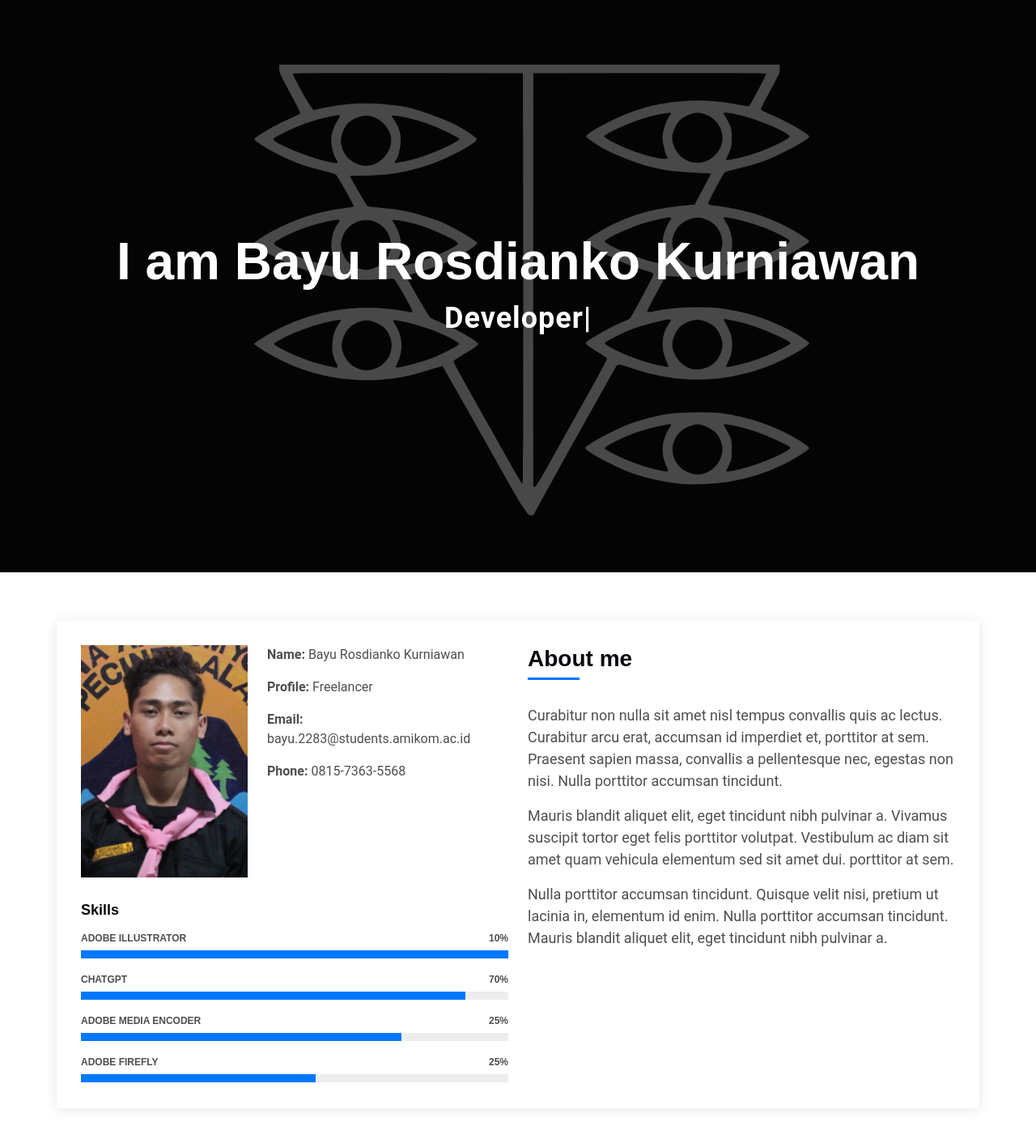
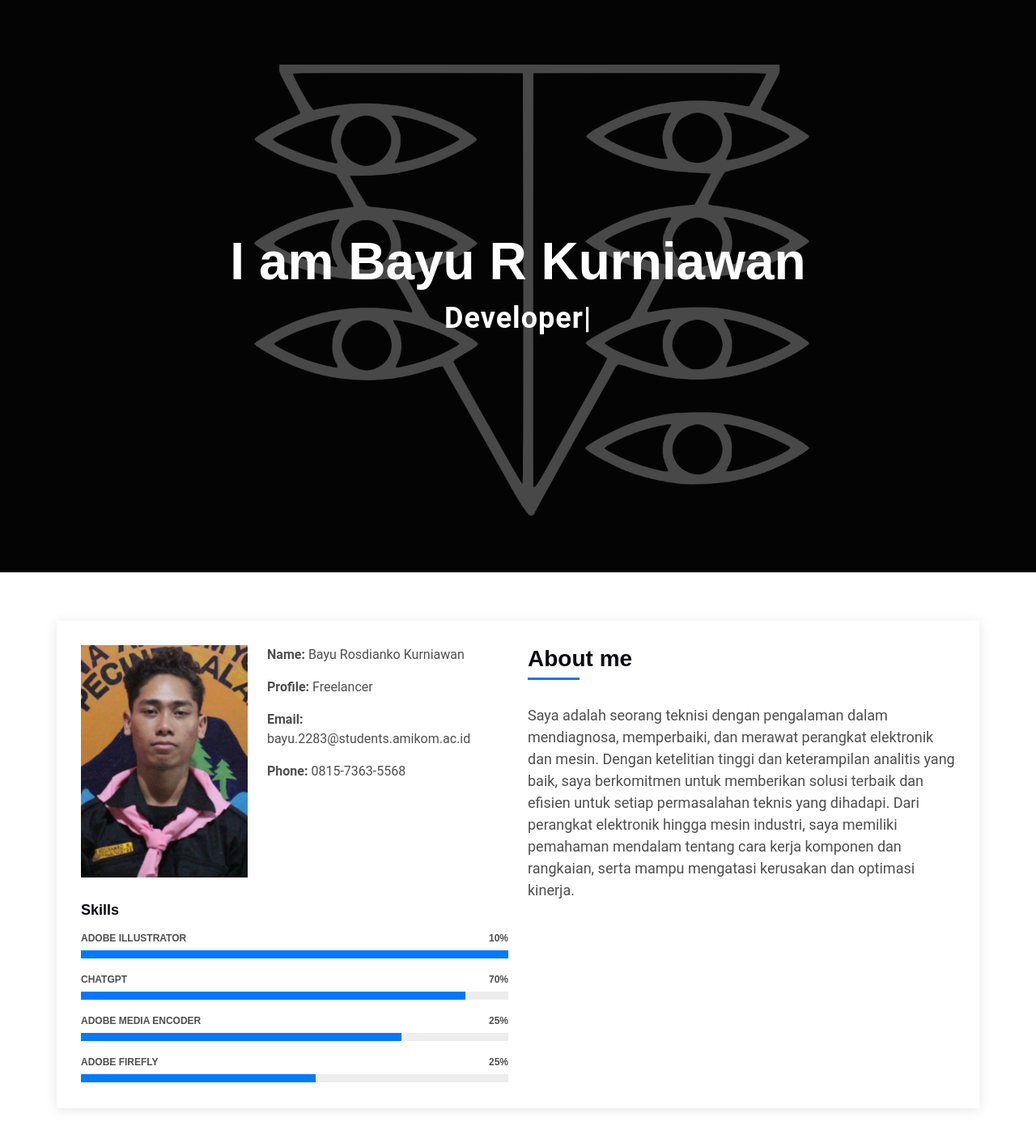
Before and after one commit to Leviea/biodata, a Flask app: page / in a window 1280 px wide. Shown: the part 94-1506 px from the top of the page at 81% size. Run offline with Flask 3, Linux system fonts and the light colour scheme; some libraries are stand-ins or nearby versions.

Commit message:
Update index.html

```diff
--- a/templates/index.html
+++ b/templates/index.html
@@ -49,7 +49,7 @@
     <section id="profile" class="hero section dark-background">
       <img src="static/img/bg.jpg" alt="" data-aos="fade-in">
       <div class="container d-flex flex-column align-items-center justify-content-center text-center" data-aos="fade-up" data-aos-delay="100">
-        <h2>I am Bayu Rosdianko Kurniawan</h2>
+        <h2>I am Bayu R Kurniawan</h2>
         <p><span class="typed" data-typed-items="Technician, Developer, Freelancer, Editor"></span></p>
       </div>
     </section>
@@ -113,21 +113,13 @@
             <div class="about-me">
               <h4>About me</h4>
               <p>
-                Curabitur non nulla sit amet nisl tempus convallis quis ac lectus. Curabitur arcu erat, accumsan id
-                imperdiet et, porttitor
-                at sem. Praesent sapien massa, convallis a pellentesque nec, egestas non nisi. Nulla
-                porttitor accumsan tincidunt.
+                Saya adalah seorang teknisi dengan pengalaman dalam mendiagnosa, memperbaiki, dan merawat perangkat elektronik dan mesin.
+                Dengan ketelitian tinggi dan keterampilan analitis yang baik, saya berkomitmen untuk memberikan solusi terbaik dan efisien
+                untuk setiap permasalahan teknis yang dihadapi.
+                Dari perangkat elektronik hingga mesin industri, saya memiliki pemahaman mendalam
+                tentang cara kerja komponen dan rangkaian, serta mampu mengatasi kerusakan dan optimasi kinerja.
               </p>
-              <p>
-                Mauris blandit aliquet elit, eget tincidunt nibh pulvinar a. Vivamus suscipit tortor eget felis
-                porttitor volutpat. Vestibulum
-                ac diam sit amet quam vehicula elementum sed sit amet dui. porttitor at sem.
-              </p>
-              <p>
-                Nulla porttitor accumsan tincidunt. Quisque velit nisi, pretium ut lacinia in, elementum id enim.
-                Nulla porttitor accumsan
-                tincidunt. Mauris blandit aliquet elit, eget tincidunt nibh pulvinar a.
-              </p>
+
             </div>
           </div>
         </div>
@@ -165,10 +157,10 @@
             <h3 class="resume-title">Education</h3>
 
             <div class="resume-item">
-              <h4>Bachelor of Computer Engginering &amp; Freelancer</h4>
+              <h4>Bachelor of Computer Engginering &amp; </h4>
               <h5>2022 - Present</h5>
               <p><em>Amikom University Yogyakarta, Yogyakarta, Indonesia</em></p>
-              <p>Quia nobis sequi est occaecati aut. Repudiandae et iusto quae reiciendis et quis Eius vel ratione eius unde vitae rerum voluptates asperiores voluptatem Earum molestiae consequatur neque etlon sader mart dila</p>
+              <p>Lorem ipsum odor amet, consectetuer adipiscing elit.</p>
             </div>
 
           </div>
@@ -273,7 +265,7 @@
                 <i class="bi bi-geo-alt flex-shrink-0"></i>
                 <div>
                   <h3>Address</h3>
-                  <p>Jl. Ringrood Utara, Sleman, Yogyakarta, Indonesia</p>
+                  <p>Wedomartani, Sleman, Yogyakarta, Indonesia</p>
                 </div>
               </div>
             </div>
@@ -282,8 +274,8 @@
               <div class="info-item d-flex align-items-center">
                 <i class="bi bi-telephone flex-shrink-0"></i>
                 <div>
-                  <h3>Call Us</h3>
-                  <p>+1 5589 55488 55</p>
+                  <h3>Call Me</h3>
+                  <p>+62 8812 9786 03</p>
                 </div>
               </div>
             </div>
```
